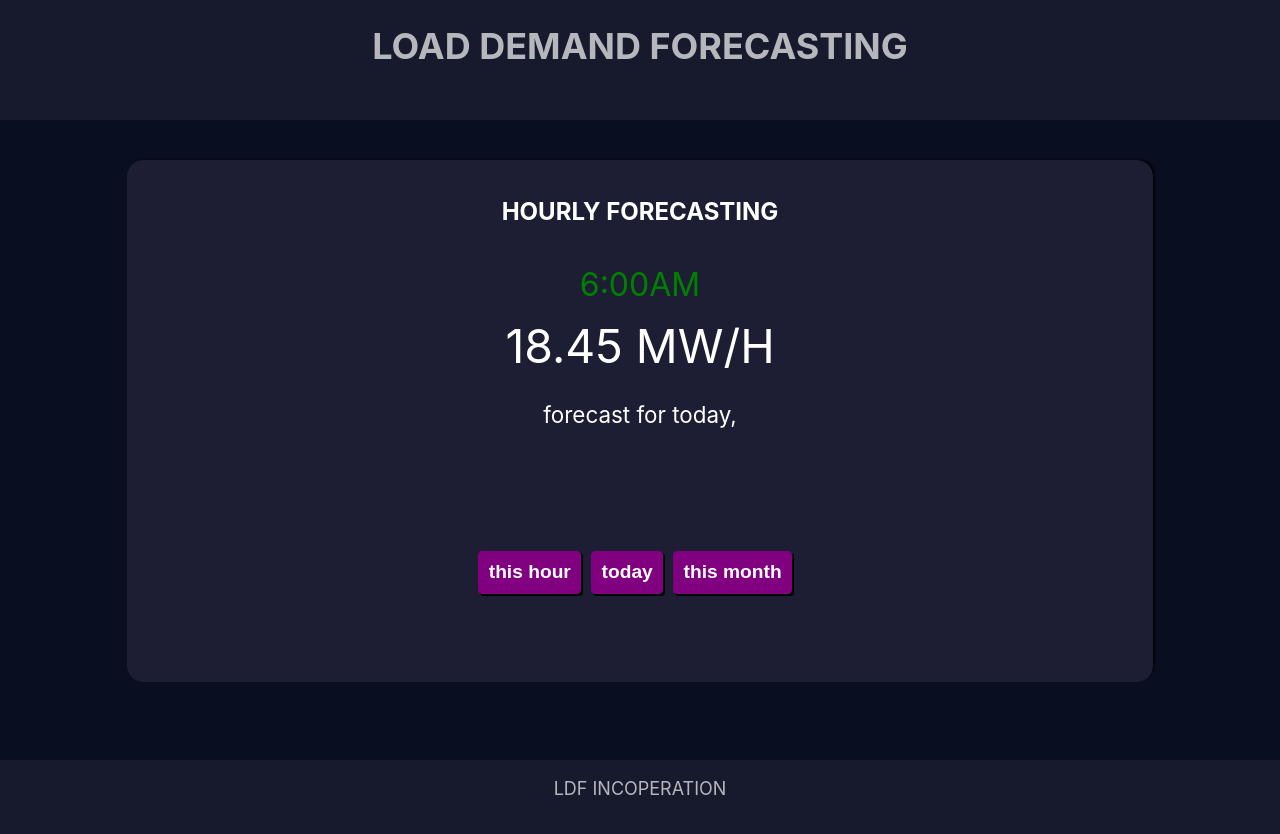
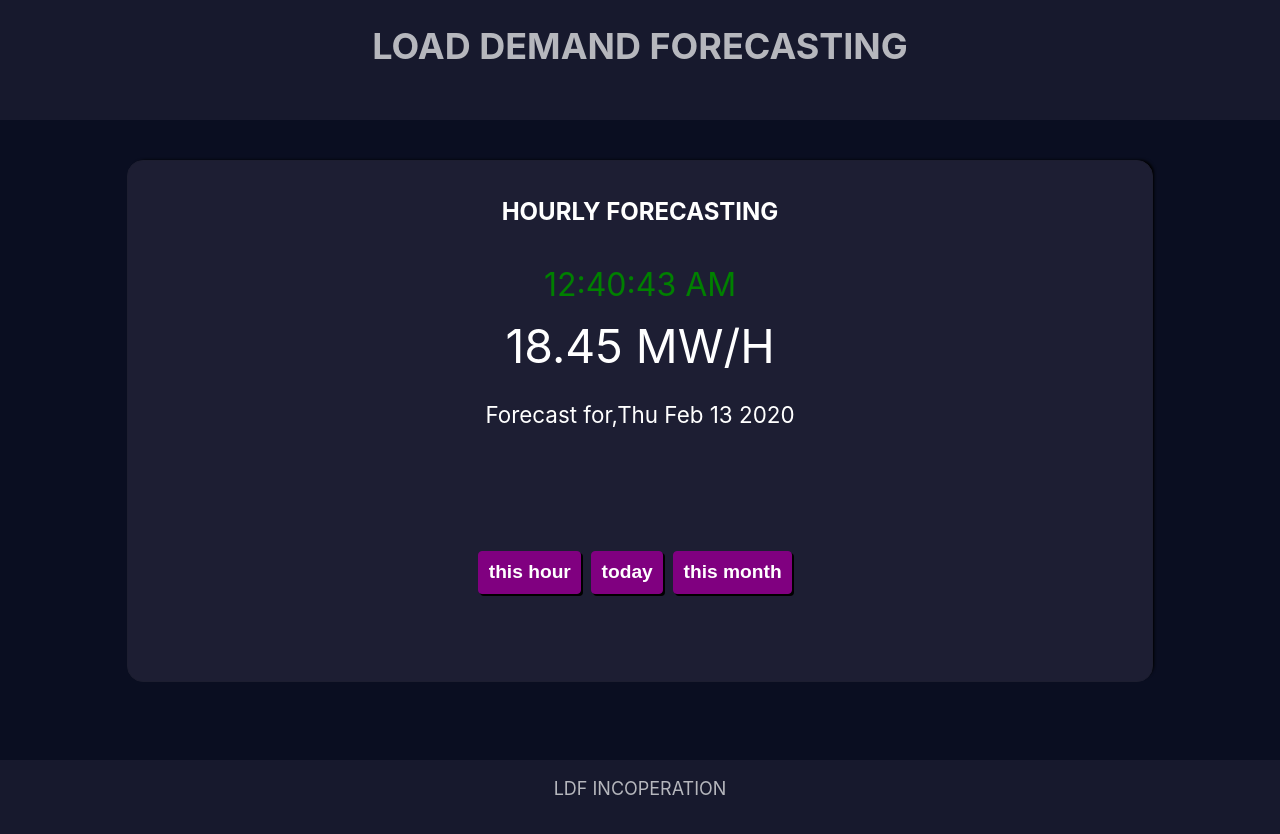
Before and after one commit to abdulmalikgh/electrical-load-forecasting, a React (Create React App) app: page / in a window 1280 px wide. Shown: the top 834 px of the page. Built offline with nearby package versions, Linux system fonts and the light colour scheme.

Commit message:
Add real-time clock

```diff
--- a/src/App.js
+++ b/src/App.js
@@ -5,6 +5,22 @@ import Footer from './Footer';
 import ShortTerm from './loadComponent/ShortTerm'
 
 class App extends Component{
+ constructor(props) {
+  super(props)
+  this.state = {
+    date:new Date(),
+    time:new Date().toLocaleTimeString()
+  }
+ };
+ componentDidMount(){
+    this.intervalId = setInterval( ()=> this.tick(),100);
+};
+componentWillUnmount(){
+clearInterval(this.intervalId)
+}
+tick(){
+  this.setState({time:new Date().toLocaleTimeString()})
+}
   render() {
     return (
       <div className="App">
@@ -12,7 +28,7 @@ class App extends Component{
          <Header />
         </header>
         <main className='App-main'>
-         <ShortTerm />
+         <ShortTerm date={this.state.date} time={this.state.time}/>
         </main>
         <footer className='App-footer'>
           <Footer />
--- /dev/null
+++ b/src/loadComponent/Clock.js
@@ -0,0 +1,11 @@
+import React from 'react';
+
+function Clock(props){
+
+ return (
+   <p className='time'>{props.time}</p>
+  )
+
+}
+
+export default Clock;
--- a/src/loadComponent/ShortTerm.js
+++ b/src/loadComponent/ShortTerm.js
@@ -1,15 +1,20 @@
 import React, { Component } from 'react';
+import Clock from './Clock';
+
 class ShortTerm extends Component {
     render(){
+      const localDate = this.props.date;
+      const date = localDate.toDateString();
+
       return (
           <div className='load-forecasting'>
            <div className='forecasting-header'>
               <h2>hourly forecasting</h2>
            </div>
            <div className='forecasting-forecast'>
-             <p className='time'>6:00AM</p>
+             <Clock time={this.props.time}/>
              <p className='actual-load-forecasted'>18.45 MW/H </p>
-             <p className='description'>forecast for today,</p>
+             <p className='description'>{`Forecast for,${date}`}</p>
            </div>
            <div className='forecasting-type'>
                <button className='hourly'>this hour</button>
```
